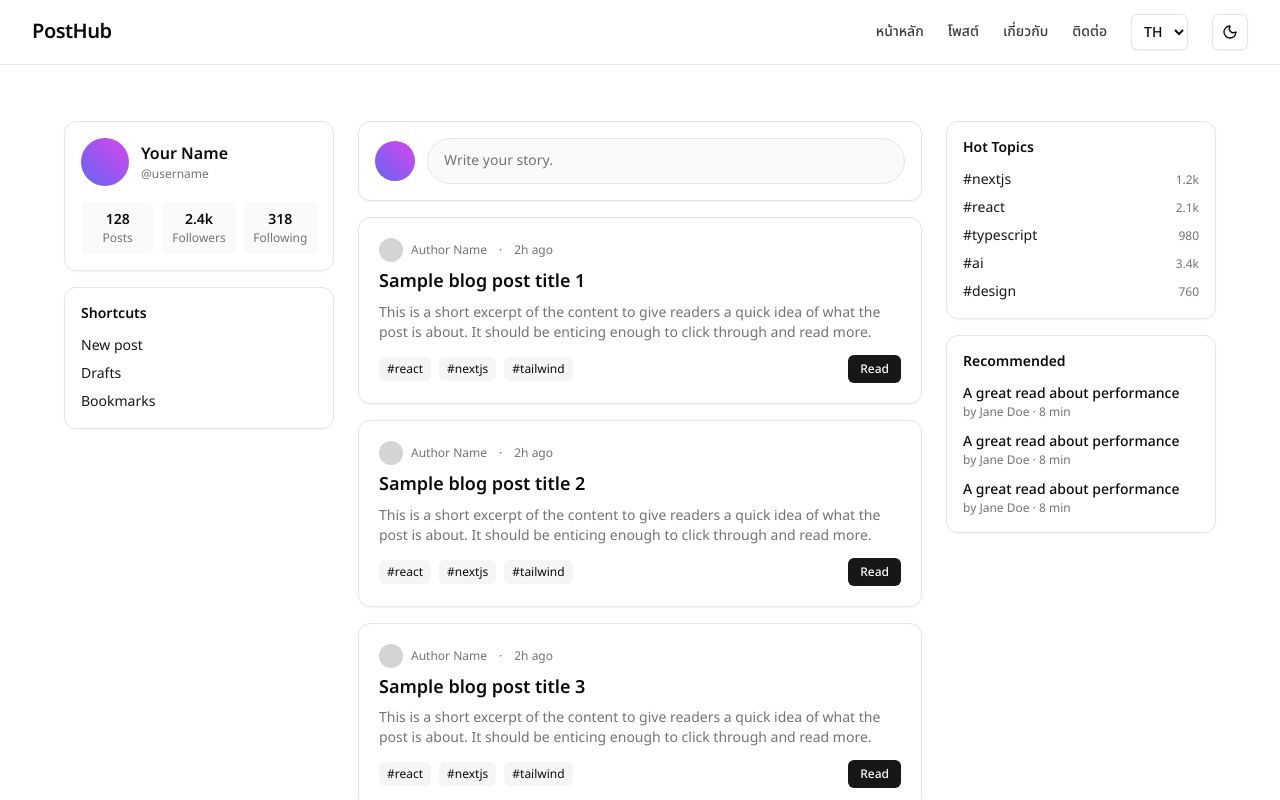
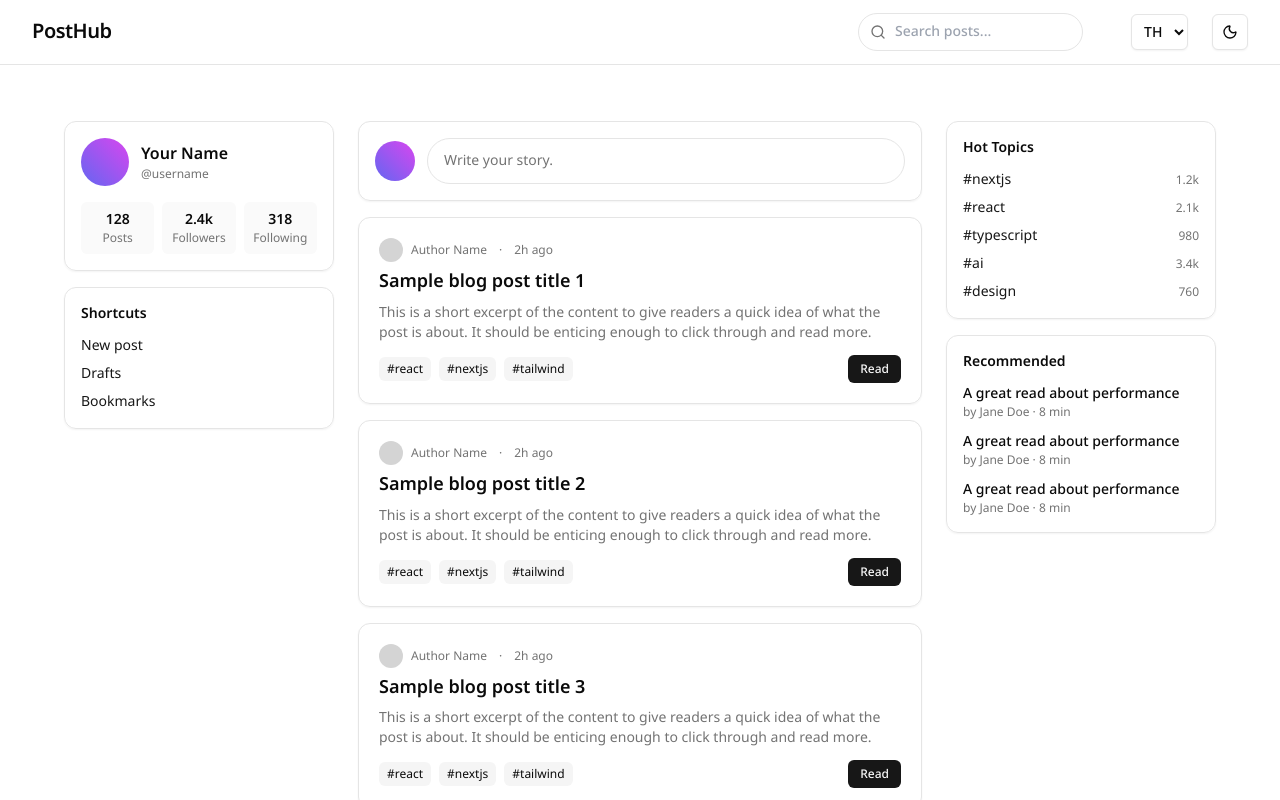
Before and after one commit to ninerxsolution/posthub-v2, a Next.js app: page / in a window 1280 px wide. Shown: the top 800 px of the page. Built offline with nearby package versions, Linux system fonts and the light colour scheme.

Commit message:
Enhance FeedList and Navbar components with improved styling and search functionality. Updated button classes for consistency and added a search input in the Navbar for post content. Refactored mobile menu for better user experience.

```diff
--- a/src/components/FeedList.tsx
+++ b/src/components/FeedList.tsx
@@ -17,7 +17,7 @@ export default function FeedList() {
             <div className="h-10 w-10 shrink-0 rounded-full bg-gradient-to-tr from-indigo-500 to-fuchsia-500" />
             <button
               onClick={handleCreatePost}
-              className="flex-1 rounded-full border border-neutral-200 bg-neutral-50 px-4 py-3 text-left text-sm text-neutral-500 hover:bg-neutral-100 focus:outline-none focus:ring-2 focus:ring-primary/20 dark:border-neutral-700 dark:bg-neutral-800 dark:text-neutral-400 dark:hover:bg-neutral-700"
+              className="flex-1 rounded-full border border-neutral-200 px-4 py-3 text-left text-sm text-neutral-500 hover:bg-neutral-100 focus:outline-none focus:ring-2 focus:ring-primary/20 dark:border-neutral-700 dark:bg-neutral-800 dark:text-neutral-400 dark:hover:bg-neutral-700"
             >
               Write your story.
             </button>
@@ -42,7 +42,7 @@ export default function FeedList() {
                 <span className="rounded-md bg-neutral-100 px-2 py-1 dark:bg-neutral-800">#nextjs</span>
                 <span className="rounded-md bg-neutral-100 px-2 py-1 dark:bg-neutral-800">#tailwind</span>
               </div>
-              <button className="rounded-md bg-primary px-3 py-1.5 text-xs font-medium text-white hover:opacity-90">Read</button>
+              <button className="rounded-md bg-primary px-3 py-1.5 text-xs font-medium text-primary-foreground hover:opacity-90">Read</button>
             </div>
           </article>
         ))}
--- a/src/components/site/Navbar.tsx
+++ b/src/components/site/Navbar.tsx
@@ -1,7 +1,8 @@
 "use client";
 import Link from "next/link";
 import { useState } from "react";
-import { Menu, X } from "lucide-react";
+import { Menu, X, Search } from "lucide-react";
+import { useRouter } from "next/navigation";
 import ThemeToggle from "./ThemeToggle";
 import LangToggle from "./LangToggle";
 import { useLanguage } from "@/i18n/LanguageProvider";
@@ -12,18 +13,25 @@ type NavItem = {
 };
 
 const navItems: NavItem[] = [
-  { href: "/", label: "Home" },
-  { href: "/posts", label: "Posts" },
-  { href: "/about", label: "About" },
-  { href: "/contact", label: "Contact" }
+  // { href: "/posts", label: "Posts" },
 ];
 
 export default function Navbar() {
   const { dict } = useLanguage();
   const [isOpen, setIsOpen] = useState(false);
+  const [searchQuery, setSearchQuery] = useState("");
+  const router = useRouter();
+
+  const onSearchSubmit = (e: React.FormEvent) => {
+    e.preventDefault();
+    const q = searchQuery.trim();
+    if (!q) return;
+    router.push(`/posts?search=${encodeURIComponent(q)}`);
+    setIsOpen(false);
+  };
 
   return (
-    <header className="sticky top-0 z-40 w-full border-b bg-background/80 backdrop-blur supports-[backdrop-filter]:bg-background/60">
+    <header className="sticky top-0 z-40 w-full border-b bg-background">
       <div className="mx-auto max-w-7xl px-4 sm:px-6 lg:px-8">
         <div className="flex h-16 items-center justify-between">
           <div className="flex items-center gap-3">
@@ -32,8 +40,25 @@ export default function Navbar() {
             </Link>
           </div>
 
+
+
           <nav className="hidden md:flex items-center gap-6 text-sm font-medium">
-            {[{href:"/",label:dict.nav.home},{href:"/posts",label:dict.nav.posts},{href:"/about",label:dict.nav.about},{href:"/contact",label:dict.nav.contact}].map((item) => (
+            {/* Search post content */}
+          <form onSubmit={onSearchSubmit} className="hidden md:block flex-1 max-w-md mx-6">
+            <div className="relative">
+              <span className="pointer-events-none absolute inset-y-0 left-3 flex items-center text-muted-foreground">
+                <Search className="h-4 w-4" />
+              </span>
+              <input
+                type="search"
+                value={searchQuery}
+                onChange={(e) => setSearchQuery(e.target.value)}
+                placeholder="Search posts..."
+                className="w-full rounded-full border bg-background pl-9 pr-3 py-2 text-sm transition-all duration-200 ease-out focus:outline-none focus:ring-2 focus:ring-primary/20 focus:border-primary"
+              />
+            </div>
+          </form>
+            {navItems.map((item) => (
               <Link key={item.href} href={item.href} className="text-foreground/80 hover:text-foreground transition-colors">
                 {item.label}
               </Link>
@@ -47,19 +72,49 @@ export default function Navbar() {
             className="md:hidden inline-flex h-10 w-10 items-center justify-center rounded-md border bg-background hover:bg-accent"
             onClick={() => setIsOpen((v) => !v)}
           >
-            {isOpen ? <X className="h-5 w-5" /> : <Menu className="h-5 w-5" />}
+            <span className="relative inline-block h-5 w-5">
+              <Menu
+                className={`absolute inset-0 h-5 w-5 transform transition-all duration-200 ease-out ${
+                  isOpen ? "opacity-0 scale-75 -rotate-90" : "opacity-100 scale-100 rotate-0"
+                }`}
+              />
+              <X
+                className={`absolute inset-0 h-5 w-5 transform transition-all duration-200 ease-out ${
+                  isOpen ? "opacity-100 scale-100 rotate-0" : "opacity-0 scale-75 rotate-90"
+                }`}
+              />
+            </span>
           </button>
         </div>
 
-        {/* Mobile menu */}
-        <div className={`${isOpen ? "grid-rows-[1fr] opacity-100" : "grid-rows-[0fr] opacity-0"} grid transition-all duration-200 ease-out md:hidden`}>
-          <div className="overflow-hidden">
+        {/* Mobile menu (overlay) */}
+        <div
+          className={`w-full md:hidden fixed inset-x-0 top-16 z-50 origin-top transform transition-all duration-200 ease-out ${
+            isOpen ? "max-h-full opacity-100 pointer-events-auto" : "max-h-0 opacity-0 pointer-events-none"
+          }`}
+        >
+          <div className="mx-auto max-w-7xl">
+            <div className="border border-t-0 bg-background shadow-lg">
               <div className="flex flex-col gap-2 pb-4 pt-2">
+                <form onSubmit={onSearchSubmit} className="px-3">
+                  <div className="relative">
+                    <span className="pointer-events-none absolute inset-y-0 left-3 flex items-center text-muted-foreground">
+                      <Search className="h-4 w-4" />
+                    </span>
+                    <input
+                      type="search"
+                      value={searchQuery}
+                      onChange={(e) => setSearchQuery(e.target.value)}
+                      placeholder="Search posts..."
+                      className="w-full rounded-md border bg-background pl-9 pr-3 py-2 text-sm focus:outline-none focus:ring-2 focus:ring-primary/20 focus:border-primary"
+                    />
+                  </div>
+                </form>
                 <div className="px-3 pb-2 flex items-center gap-3">
                   <LangToggle />
                   <ThemeToggle />
                 </div>
-              {[{href:"/",label:dict.nav.home},{href:"/posts",label:dict.nav.posts},{href:"/about",label:dict.nav.about},{href:"/contact",label:dict.nav.contact}].map((item) => (
+                {navItems.map((item) => (
                   <Link
                     key={item.href}
                     href={item.href}
@@ -73,6 +128,7 @@ export default function Navbar() {
             </div>
           </div>
         </div>
+      </div>
     </header>
   );
 }
```
Lines whose indentation alone changed are shown as unchanged.
